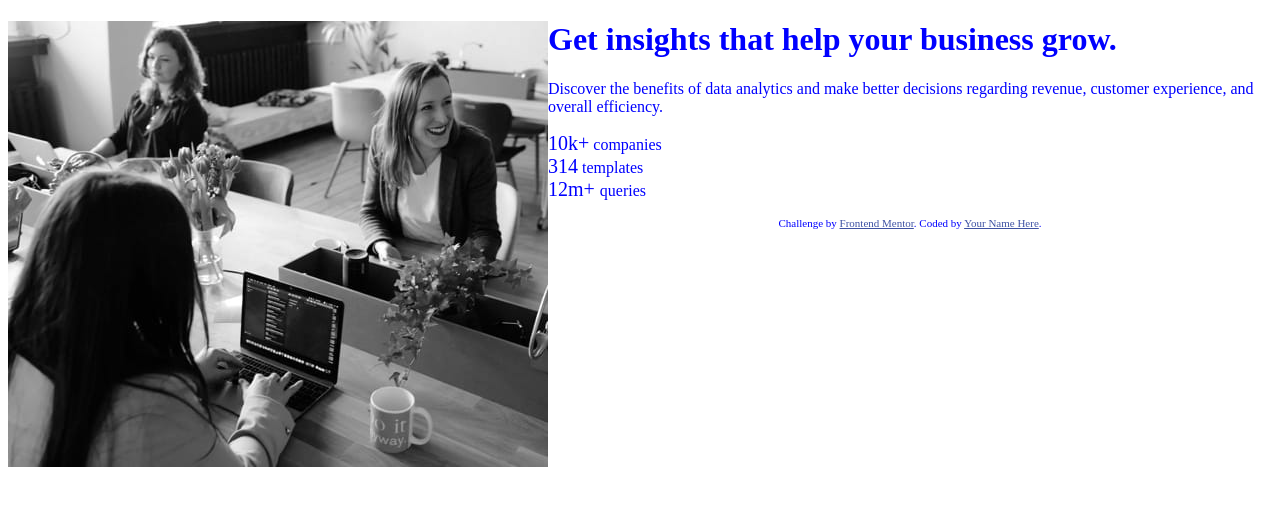
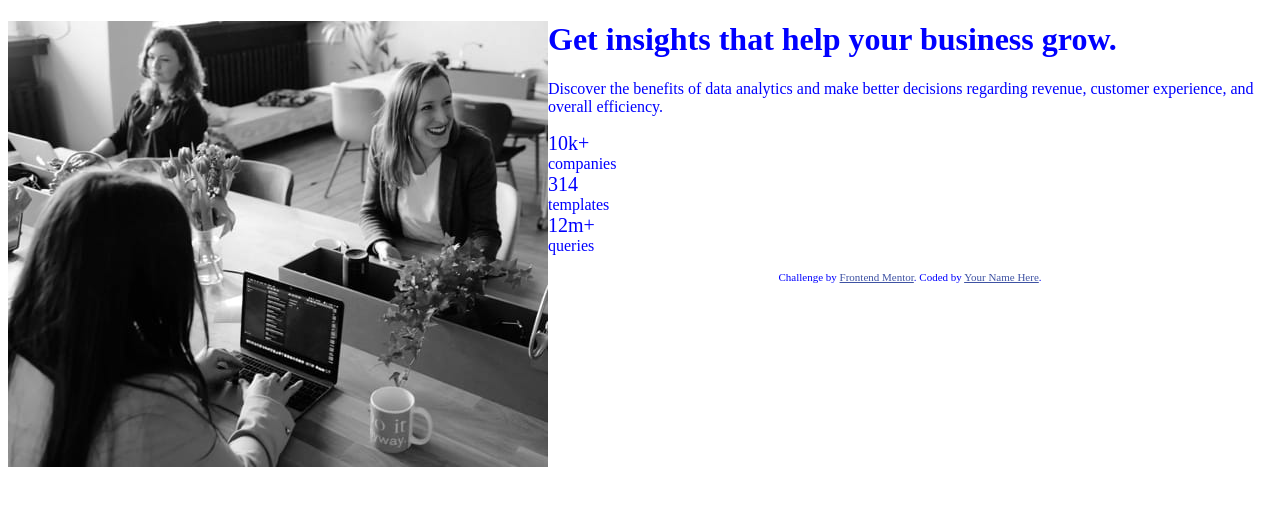
Before and after one commit to rounak29ag/PRACTICE, a plain HTML site: page index.html in a window 1280 px wide. Drawn offline with Linux system fonts and the light colour scheme.

Commit message:
Update index.html

```diff
--- a/index.html
+++ b/index.html
@@ -23,9 +23,9 @@
   Discover the benefits of data analytics and make better decisions regarding revenue, customer
   experience, and overall efficiency.
 <p>
-  <div class="x"> <span class="num" >10k+</span> companies </div>
-  <div class="x"><span class="num" >314</span> templates </div>
-  <div class="x"><span class="num" > 12m+ </span>queries </div>
+  <div class="x"> <span class="num" >10k+</span><br> companies </div>
+  <div class="x"><span class="num" >314</span> <br>templates </div>
+  <div class="x"><span class="num" > 12m+ </span><br>queries </div>
   </p>
 
   <div class="attribution">
```
